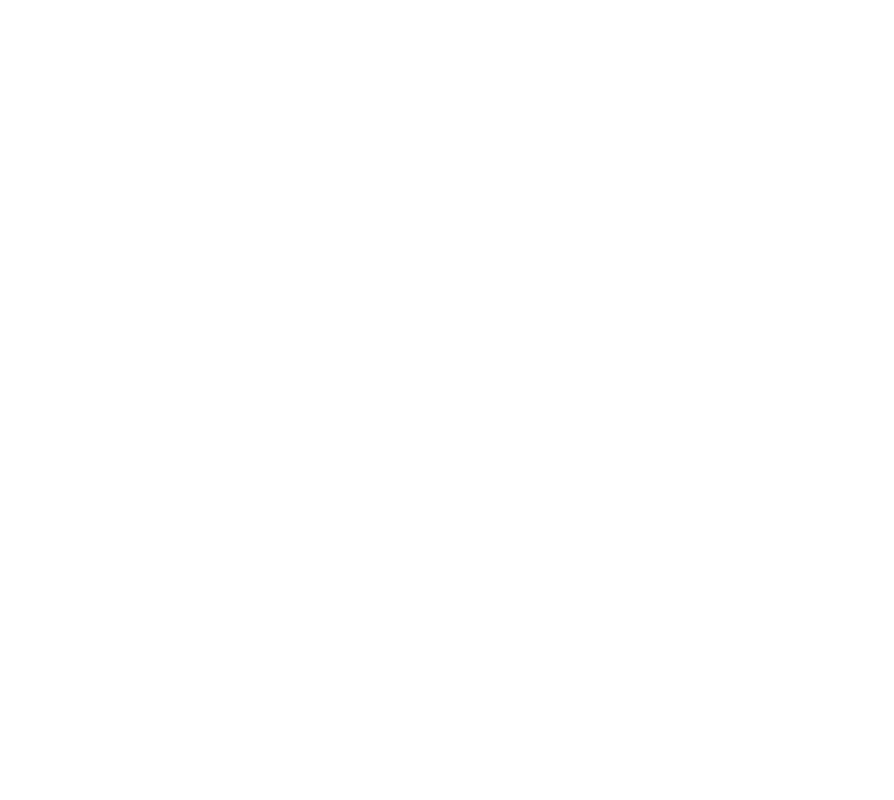
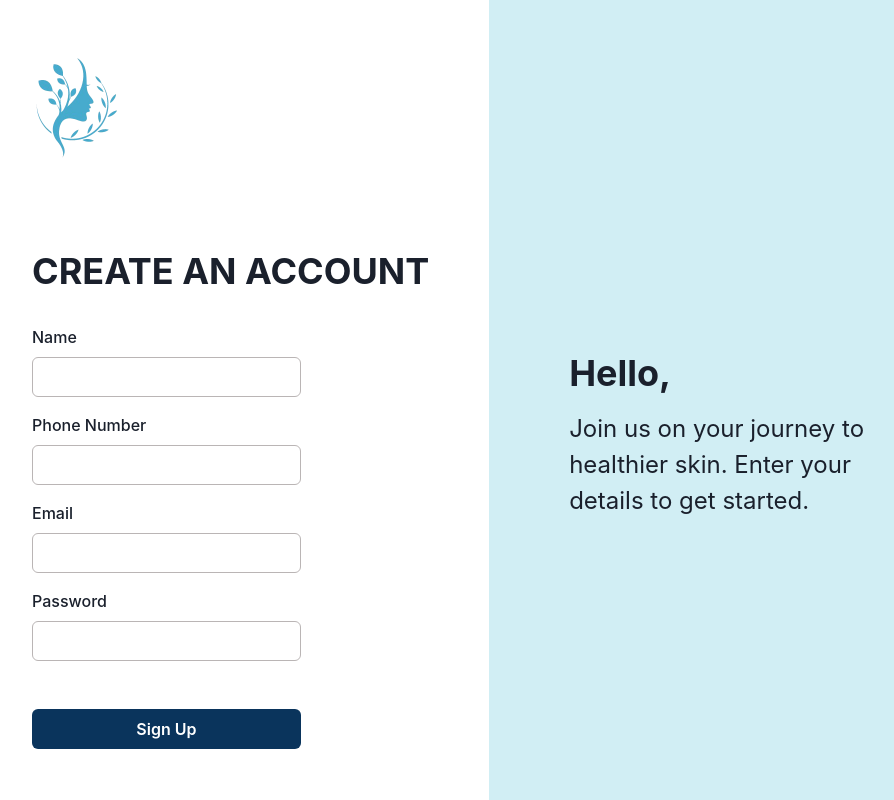
Before and after one commit to MariaGKimani/DermaConnect, a React (Vite) app in the folder frontend/: page /signUp in a window 1280 px wide. Before the commit this address had no page. Shown: the whole page, without its empty margins (288-1182 px from the left). Built offline with nearby package versions, Linux system fonts and the light colour scheme.

Commit message:
Create user sign up page

```diff
--- a/frontend/src/App.jsx
+++ b/frontend/src/App.jsx
@@ -4,6 +4,7 @@
 import SkincareTips from './pages/SkincareTips'
 import Homepage from './components/Homepage'
 import DermatologistProfile from './pages/DermatologistProfile'
+import SignUp from './pages/SignUp'
 
 function App() {
   return (
@@ -14,6 +15,7 @@
             <Route path='/skincareTips' element={<SkincareTips />}/>
             <Route path='/' element={<Homepage />}/>
             <Route path='/dermatologistProfile' element={<DermatologistProfile />} />
+            <Route path='/signUp' element={<SignUp />} />
           </Routes>
         </Router>
       </ChakraProvider>
--- /dev/null
+++ b/frontend/src/pages/SignUp.jsx
@@ -0,0 +1,40 @@
+import React from "react";
+import { Box,Heading,FormControl,FormLabel,Input,Button,Text,Image } from "@chakra-ui/react";
+import logo from "../assets/Pink_Minimal_Skincare___Hair_Free_Logo__1_-removebg-preview.png"
+
+const SignUp = () => {
+    return (
+        <>
+        <Box display='flex'>
+            <Box width='50vw' height='100vh' ml='20rem'>
+                <Image src={logo} alt='dermaconnect-logo' height='250px' ml='-5rem'/>
+                <Heading>CREATE AN ACCOUNT</Heading>
+                <form >
+                    <FormControl mt='2rem'>
+                        <FormLabel mb='-0.5rem'>Name</FormLabel>
+                        <Input borderColor='#BAB5B5' width='21vw' mt='1rem' />
+                    </FormControl>
+                    <FormControl mt='1rem'>
+                        <FormLabel mb='-0.5rem'>Phone Number</FormLabel>
+                        <Input borderColor='#BAB5B5' width='21vw' mt='1rem'/>
+                    </FormControl>
+                    <FormControl mt='1rem'>
+                        <FormLabel mb='-0.5rem'>Email</FormLabel>
+                        <Input borderColor='#BAB5B5' width='21vw' mt='1rem'/>
+                    </FormControl>
+                    <FormControl mt='1rem'>
+                        <FormLabel mb='-0.5rem'>Password</FormLabel>
+                        <Input borderColor='#BAB5B5' width='21vw' mt='1rem'/>
+                    </FormControl>
+                    <Button type='submit' bgColor='#0A345C' colorScheme="#0A345C" color='#FFFFFF' mt='3rem' width='21vw'>Sign Up</Button>
+                </form>
+            </Box>
+            <Box bgColor='#D1EEF4' width='50vw' p='5rem'>
+                <Heading mt='17rem'>Hello,</Heading>
+                <Text fontSize='2xl' mt='1rem'>Join us on your journey to healthier skin. Enter your details to get started.</Text>
+            </Box>
+        </Box>
+        </>
+    )
+}
+export default SignUp;
```
